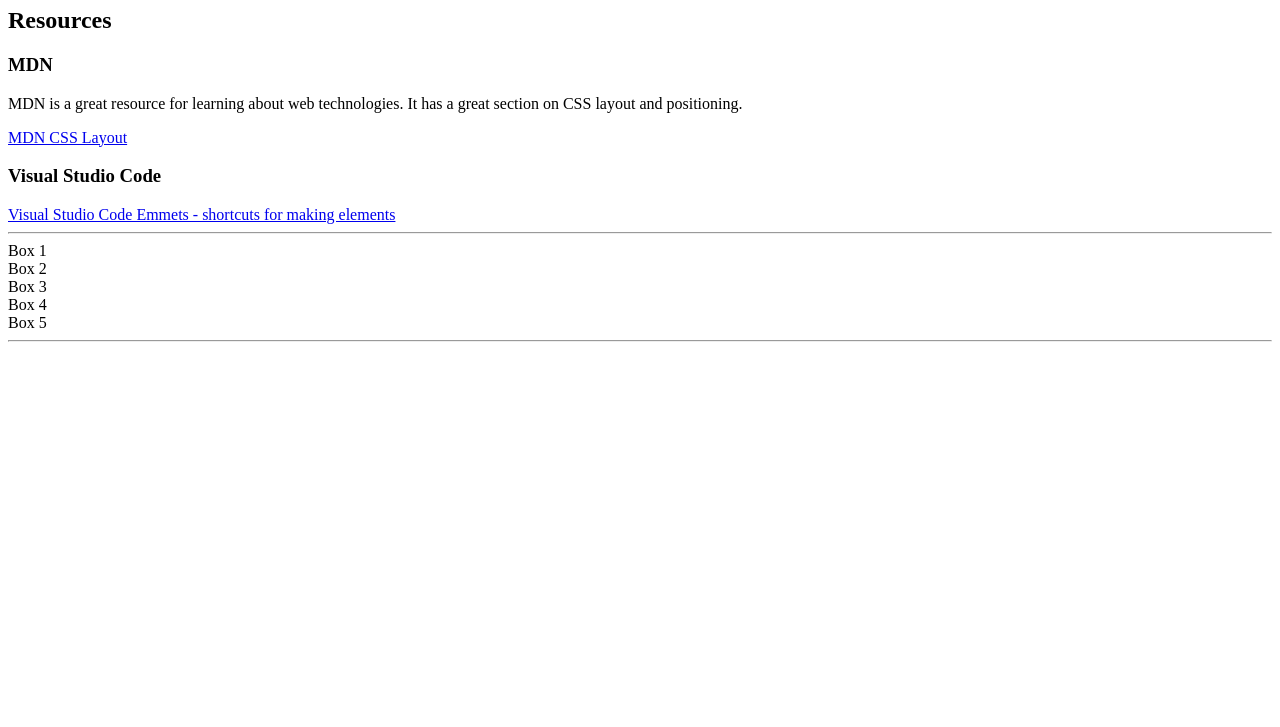
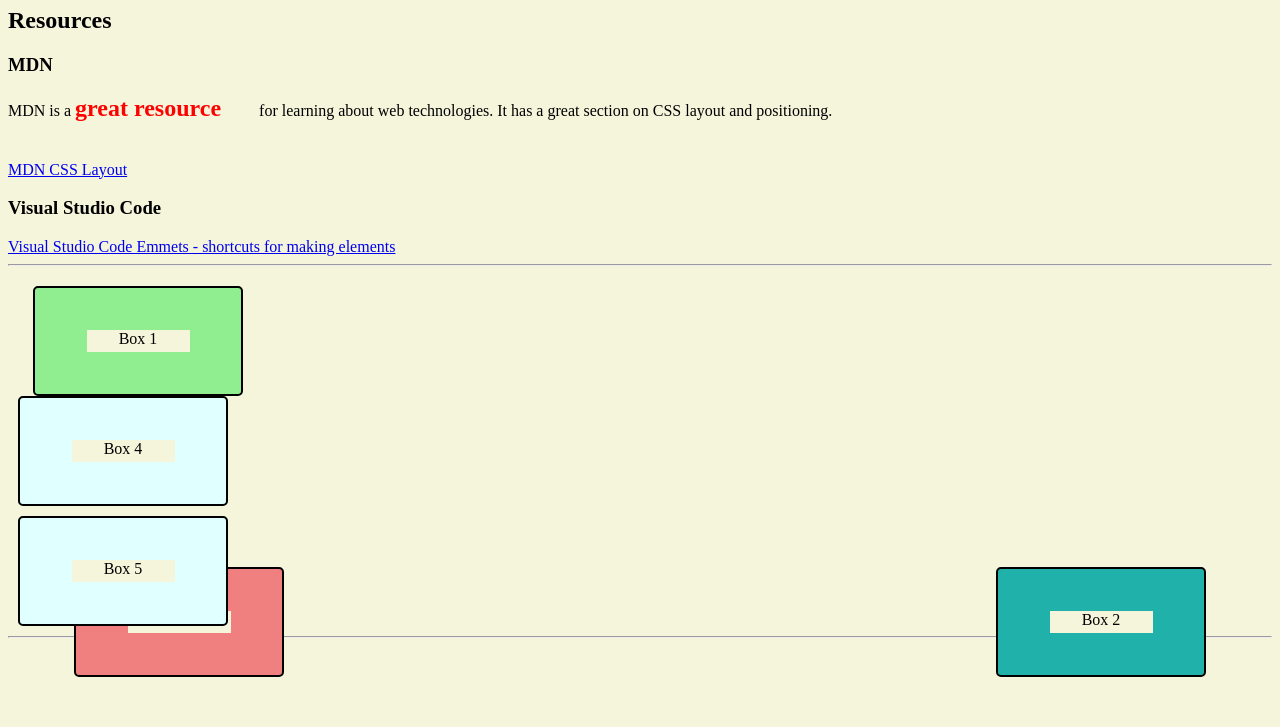
Before and after one commit to ValRCS/Web_Dev_DIP221_Spring24, a plain HTML site: page day5_css_layout.html in a window 1280 px wide. Shown: the part 73-800 px from the top of the page. Drawn offline with Linux system fonts and the light colour scheme.

Commit message:
positioning

```diff
--- a/day5_css_layout.html
+++ b/day5_css_layout.html
@@ -4,23 +4,24 @@
     <meta charset="UTF-8">
     <meta name="viewport" content="width=device-width, initial-scale=1.0">
     <title>Day 5 - Layout and Positioning</title>
+    <link rel="stylesheet" href="styles/day5.css">
 </head>
 <body>
     <h1>Day 5 - Layout and Position Examples</h1>
     <h2>Resources</h2>
     <div>
         <h3>MDN</h3>
-        <p>MDN is a great resource for learning about web technologies. It has a great section on CSS layout and positioning.</p>
+        <p>MDN is a <span class="my-emphasis">great resource</span> for learning about web technologies. It has a great section on CSS layout and positioning.</p>
         <a href="https://developer.mozilla.org/en-US/docs/Learn/CSS/CSS_layout">MDN CSS Layout</a>
         <h3>Visual Studio Code</h3>
         <a href="https://code.visualstudio.com/docs/editor/emmet">Visual Studio Code Emmets - shortcuts for making elements</a>
     </div>
     <hr>
-    <div class="boxes">Box 1</div>
-    <div class="boxes">Box 2</div>
-    <div class="boxes">Box 3</div>
-    <div class="boxes">Box 4</div>
-    <div class="boxes">Box 5</div>
+    <div class="boxes box-1"><p class="b-content">Box 1</p></div>
+    <div class="boxes box-2"><p class="b-content">Box 2</p></div>
+    <div class="boxes box-3"><p class="b-content">Box 3</p></div>
+    <div class="boxes"><p class="b-content">Box 4</p></div>
+    <div class="boxes"><p class="b-content">Box 5</p></div>
     <hr>
 
 </body>
--- /dev/null
+++ b/styles/day5.css
@@ -0,0 +1,74 @@
+* {
+    /* * is most general selector it will be overwritten
+    by most other rules*/
+    background-color: beige;
+}
+
+/* Path: styles/day5.css */
+/* let's add some rules for boxes class
+we want some margin and some border */
+.boxes {
+    position: relative; /* crucial if we want to use
+    position: absolute in children */
+    margin: 10px;
+    border: 2px solid black;
+    padding: 3px;
+    background-color: lightcyan;
+    border-radius: 5px;
+    width: 200px;
+    height: 100px
+
+}
+
+.b-content {
+    position: absolute;
+    top: 40%;
+    left: 25%;
+
+    text-align: center;
+    vertical-align: middle;
+    margin: auto;
+    width: 50%;
+    height: 20%;
+    /* so if i push it 25% of parent from left
+    then content takes 50% of parent then right side will be 25% */
+    /* for vertical centering we had to consider
+    also height of the content in this case it was about 18px */
+
+}
+
+.box-1 {
+    position: relative;
+    top: 10px;
+    left: 15px;
+    background-color: lightgreen;
+}
+
+.box-2 {
+    position: fixed;
+    bottom: 5%;
+    right: 5%;
+    /* often used to create a button that is always in the same place */
+    background-color: lightseagreen;
+    z-index: 5000; /* default z-index is 0 */
+}
+
+.box-3 {
+    position: absolute;
+    bottom: 5%;
+    left: 5%;
+    background-color: lightcoral;
+}
+
+.my-emphasis {
+    /* if i want to adjust height and width i need to make this element
+    block or inline-block */
+    /* inline-block is still laying out as inline element but it has
+    block properties */
+    display: inline-block;
+    width: 180px;
+    height: 50px;
+    font-weight: bold;
+    color: red;
+    font-size: 24px;
+}
```
